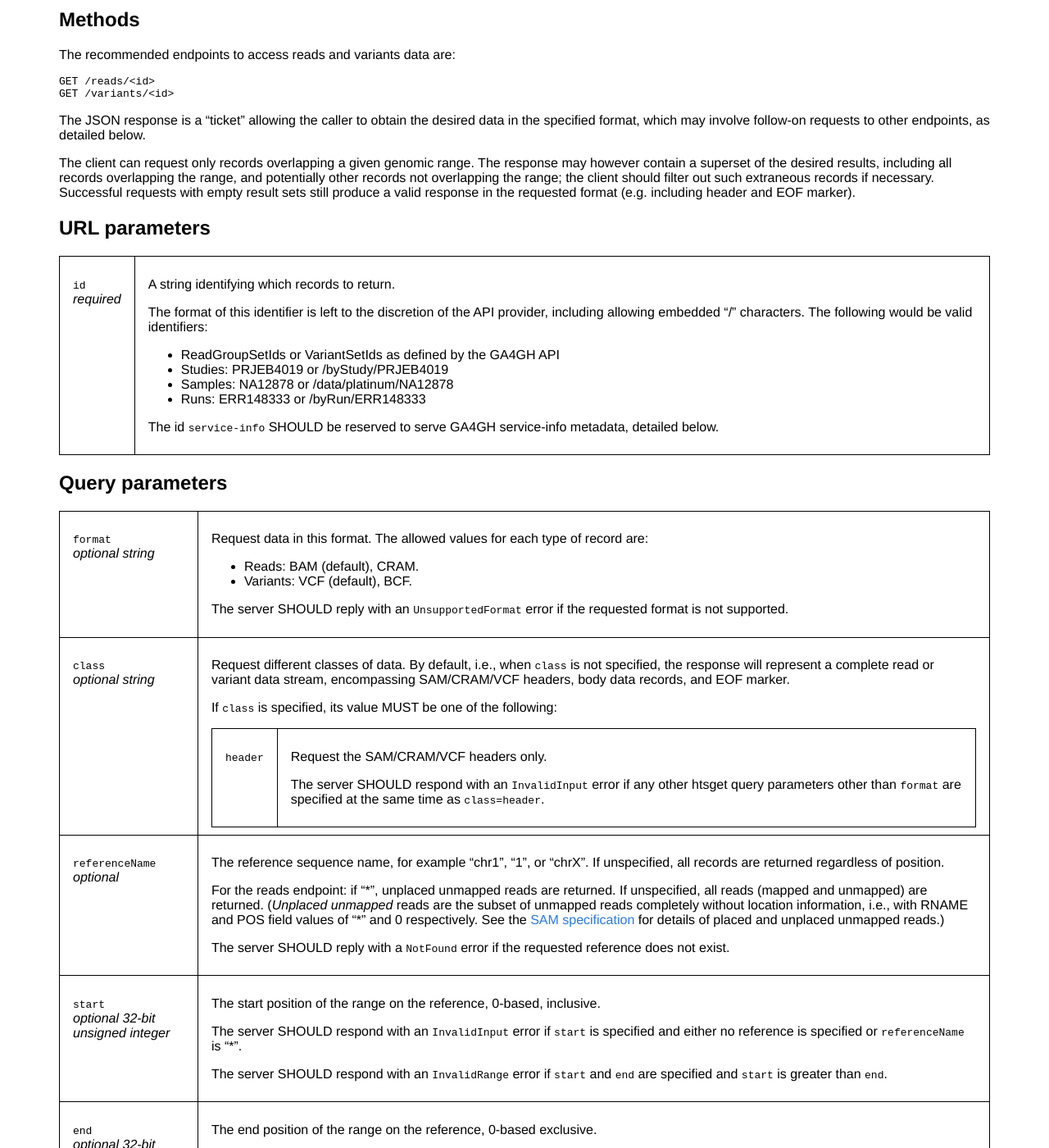
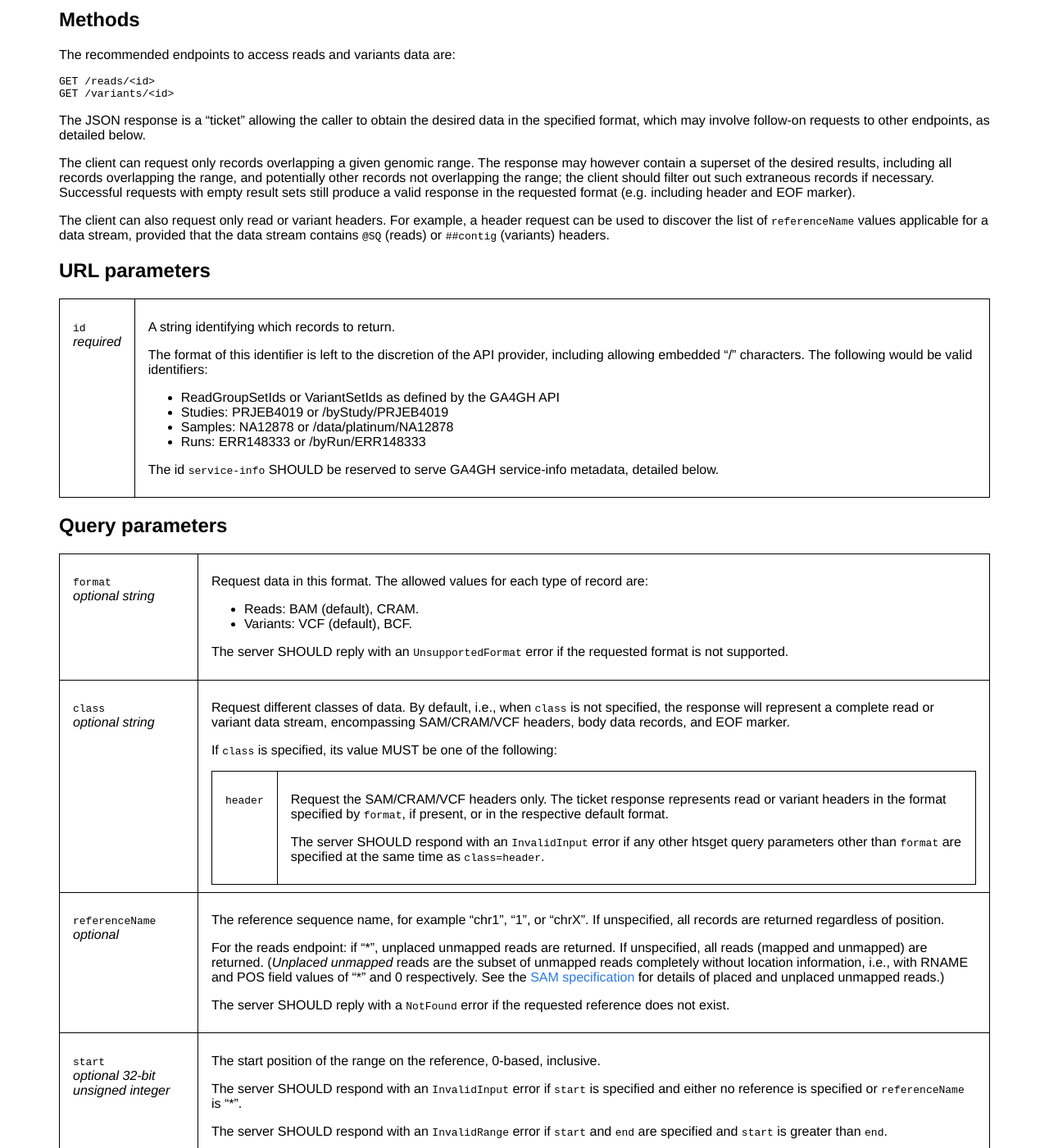
Before and after one commit to samtools/hts-specs, a Jekyll site: the page built from htsget.md, in a window 1280 px wide and 1400 px high, scrolled down 2815 px. Shown: the whole window at 82% size. Built offline with Jekyll 4.4.1, drawn with Linux system fonts in a browser that asks for light colours.

Commit message:
Add htsget header request note re `@SQ`/`##contig` headers (#601)
Note that the data stream should contain these headers, and that
the response will be a ticket representing headers in the requested
or default format (not simply textual SAM/VCF).

```diff
--- a/htsget.md
+++ b/htsget.md
@@ -138,6 +138,8 @@ The JSON response is a "ticket" allowing the caller to obtain the desired data i
 
 The client can request only records overlapping a given genomic range. The response may however contain a superset of the desired results, including all records overlapping the range, and potentially other records not overlapping the range; the client should filter out such extraneous records if necessary. Successful requests with empty result sets still produce a valid response in the requested format (e.g. including header and EOF marker).
 
+The client can also request only read or variant headers. For example, a header request can be used to discover the list of `referenceName` values applicable for a data stream, provided that the data stream contains `@SQ` (reads) or `##contig` (variants) headers.
+
 ## URL parameters
 
 <table>
@@ -193,7 +195,7 @@ If `class` is specified, its value MUST be one of the following:
 `header`
 </td><td>
 
-Request the SAM/CRAM/VCF headers only.
+Request the SAM/CRAM/VCF headers only. The ticket response represents read or variant headers in the format specified by `format`, if present, or in the respective default format.
 
 The server SHOULD respond with an `InvalidInput` error if any other htsget query parameters other than `format` are specified at the same time as `class=header`.
 </td></tr>
```
